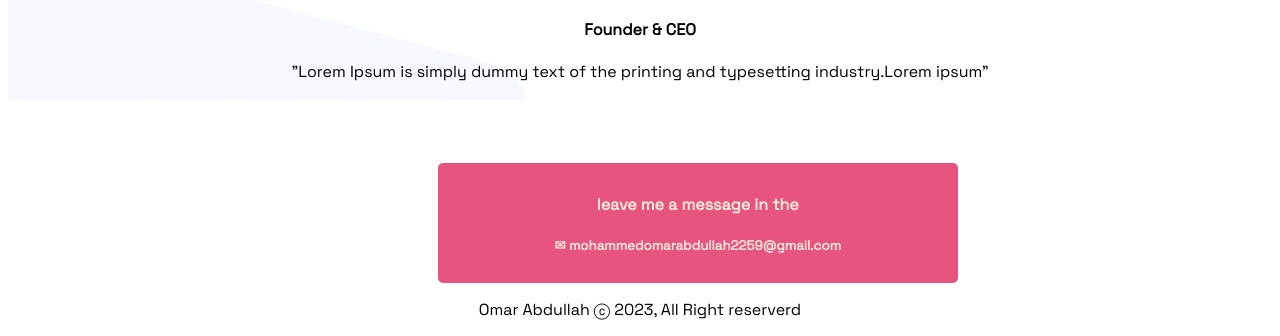
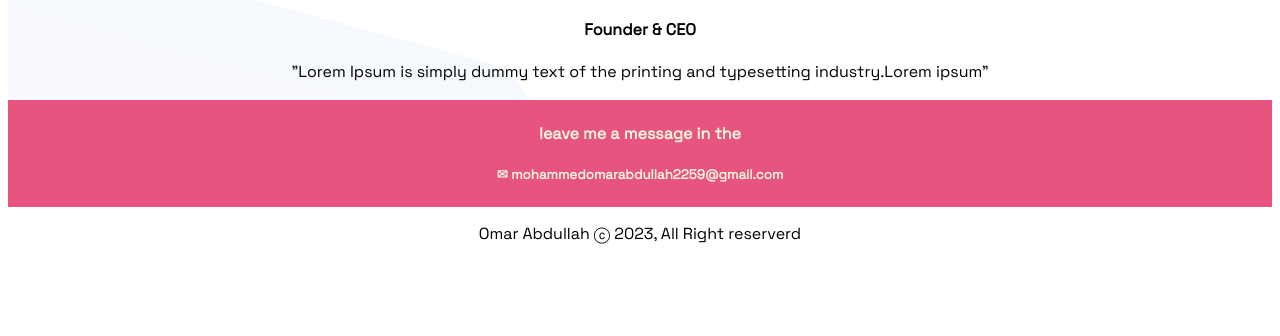
Before and after one commit to omarabdullah2259/Sample-personal-web-portpolio, a plain HTML site: page index.html in a window 1280 px wide. Shown: the part 2588-2924 px from the top of the page. After the commit the page ends 2848 px from the top, so only its background shows below. Drawn offline with Linux system fonts and the light colour scheme.

Commit message:
footer update

```diff
--- a/index.html
+++ b/index.html
@@ -52,7 +52,7 @@
         <p>"Lorem Ipsum is simply dummy text of the printing and typesetting industry.Lorem ipsum"</p>
 
     </section>
-    <section class="lastpart2">
+    <section class="cmd">
         <h4>leave me a message in the</h4>
         <h5> ✉ mohammedomarabdullah2259@gmail.com</h5>
     </section>
--- a/style.css
+++ b/style.css
@@ -30,14 +30,12 @@ body{
    margin-top: 5px;
     background-image: url(personal-website/header-bg.png);
     background-repeat: no-repeat;
-}
-section{
     height: 870px;
-
 }
 .middlebanner{
     background-image: url(personal-website/biography-bg.png);
     background-repeat: no-repeat;
+    height: 870px;
 }
 .mywork{
     width: 100%;
@@ -66,17 +64,13 @@ section{
     max-height: 100%;
 
 }
-.lastpart2{
-    border: #e75480 10px solid ;
-    border-radius: 5px;
+.cmd{
+    text-align: center;
+    border: #e75480 2px solid;
     background-color: #e75480;
-    color: antiquewhite;
-    height: 100px;
-    width: 500px;
-    text-align: center;
-    margin-top: 5%;
-    margin-left: 34%;
+    color: beige;
 }
+
 .foot{
     text-align: center;
 }
```
